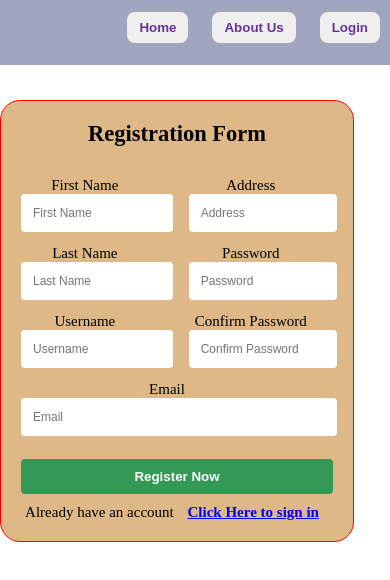
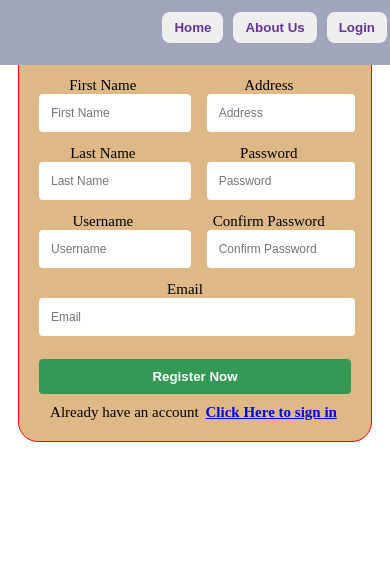
Before and after one commit to Adeyod/linkedWebpages, a plain HTML site: page signup.html in a window 390 px wide. Drawn offline with Linux system fonts and the light colour scheme.

Commit message:
media query updated

```diff
--- a/signup.css
+++ b/signup.css
@@ -86,5 +86,10 @@ a {
 @media (max-width: 445px) {
     #form {
         width: 80%;
+        word-wrap: nowrap;
+        margin: auto;
+    }
+    a {
+        margin: 3px;
     }
 }
```
